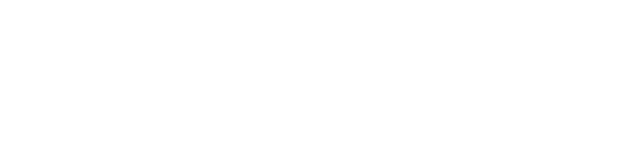
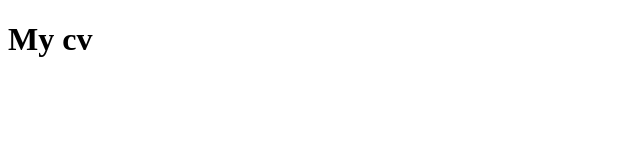
Before and after one commit to KrKate/rsschool-cv0, a plain HTML site: page index.html in a window 1280 px wide. Shown: the whole page, without its empty margins (0-640 px from the left). Drawn offline with Linux system fonts and the light colour scheme.

Commit message:
feat: change h1 color

```diff
--- a/index.html
+++ b/index.html
@@ -3,5 +3,7 @@
 <head>
     <title>My cv</title>
 </head>
-<body></body>
+<body>
+    <h1>My cv</h1>
+</body>
 </html>
--- a/style.css
+++ b/style.css
@@ -0,0 +1,3 @@
+h1 {
+ color:blueviolet;
+}
```
